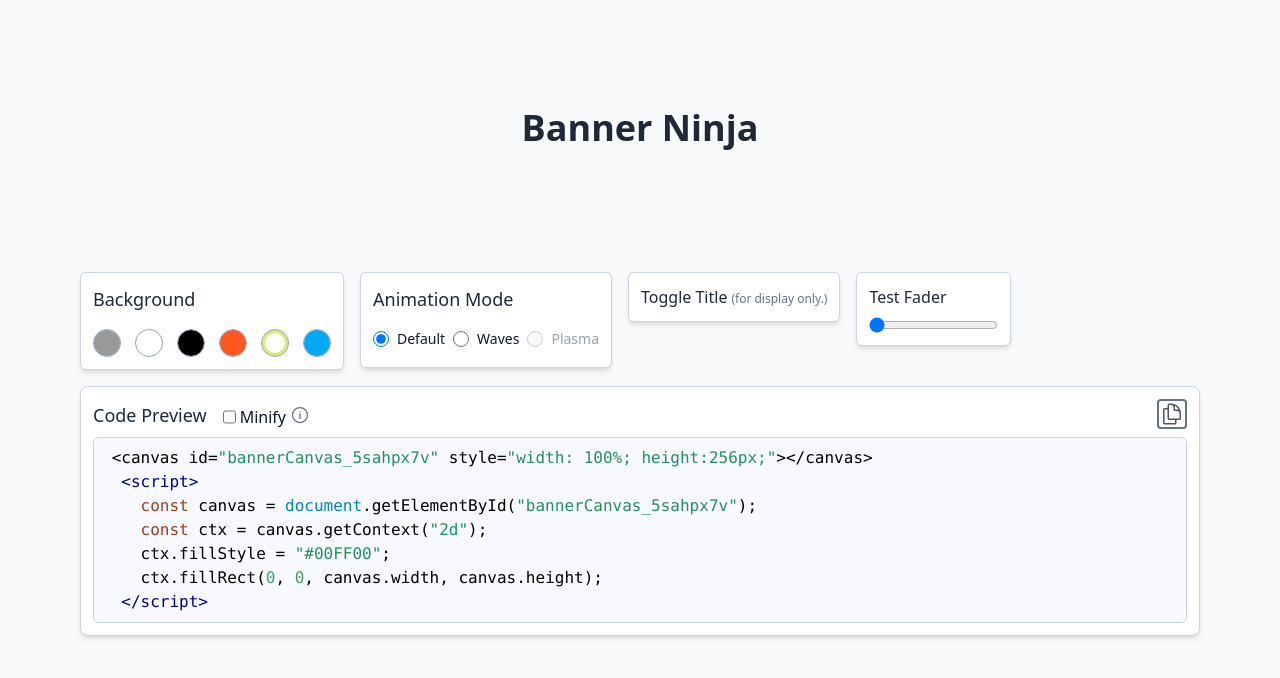
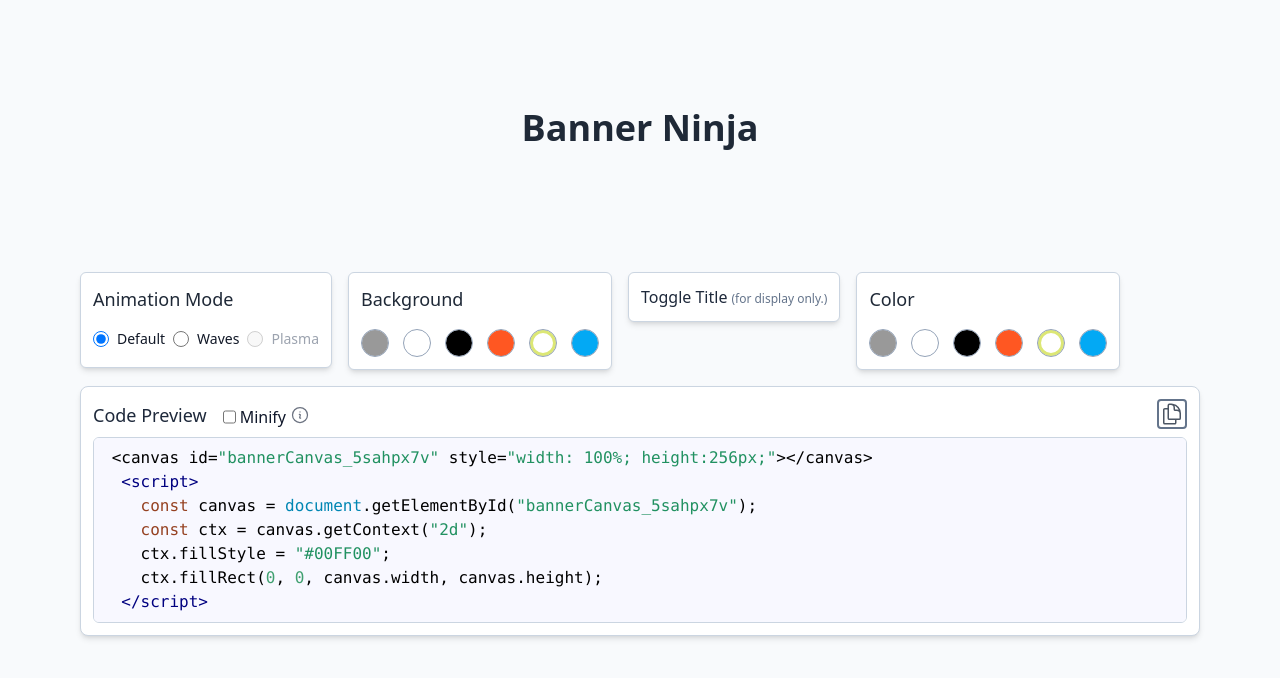
Before and after one commit to stujmar/banner-ninja, a React (Vite) app: page / in a window 1280 px wide. Shown: the top 678 px of the page. Built offline with nearby package versions, Linux system fonts and the light colour scheme.

Commit message:
[sm] got wave properties mapping to control components

```diff
--- a/src/App.tsx
+++ b/src/App.tsx
@@ -10,14 +10,14 @@ import Fader from './components/Fader';
 function App() {
   let canvas: any, ctx: any;
   const settingsRef = useRef(null);
-  const [color, setColor] = useState("#dce775");
-  const [initalized, setInitalized] = useState(false);
+  // const [initalized, setInitalized] = useState(false);
   const [mode, setMode] = useState("default");
   const [settings, setSettings] = useState<any>(getInitialState(mode));
   const [titleSettings, setTitleSettings] = useState({
     text: "Banner Ninja",
     isActive: true,
   });
+  const [controls, setControls] = useState([]);
 
   const idHash = useMemo(() => {
     return Math.random().toString(36).substring(2, 6) + Math.random().toString(36).substring(2, 6)
@@ -34,6 +34,33 @@ function App() {
     setMode(mode);
     setSettings(getInitialState(mode));
   }
+
+  // useEffect to update settings
+  useEffect(() => {
+    console.log(settings)
+    settingsRef.current = settings;
+    setControls(
+
+      settings.properties.map((property: any) => {
+        switch (property.type) {
+          case "color":
+            return <ColorPicker key={property.label} label={property.label} onChange={handleColorChange} />
+          case "range":
+            return <Fader
+                      key={property.label}
+                      label={property.label}
+                      min={property.min}
+                      max={property.max}
+                      step={property.step}
+                      value={property.value}
+                      onChange={handleSettingsChange} />
+          default:
+            break;
+        }
+        // console.log(property.label);
+      })
+    )
+  }, [settings]);
 
   const handleColorChange = (newColor: {label: string, value: string}) => {
     let labelString: string = newColor.label.toLowerCase();
@@ -53,14 +80,15 @@ function App() {
         <div className="container overflow-hidden max-w-6xl flex flex-col p-4 bg-slate-50 mx-auto h-screen justify-start items-center md:items-start">
           <div>
             {/* Top Row */}
-            <div className="flex items-start gap-4">
+            <div className="flex items-start flex-wrap gap-4">
+            <ModePicker mode={mode} onClick={(e) => {handleModeChange(e)}} />
               <div className="flex flex-col gap-4">
                 {!!getInitialState(mode)?.foreground && <ColorPicker label={"foreground"} onChange={(e) => handleColorChange(e)} />}
                 <ColorPicker label={"background"} onChange={handleColorChange} />
               </div>
-            <ModePicker mode={mode} onClick={(e) => {handleModeChange(e)}} />
             <ToggleButton label={"Toggle Title"} explainer={"(for display only.)"} onClick={toggleTitle} />
-            <Fader label="Test Fader" min={0} max={0} value={0} step={0} onChange={handleSettingsChange}/>
+            {/* <Fader label="Test Fader" min={0} max={0} value={0} step={0} onChange={handleSettingsChange}/> */}
+            {controls}
             </div>
           </div>
           <div className="p-2"></div>
--- a/src/components/CodePreview.tsx
+++ b/src/components/CodePreview.tsx
@@ -78,7 +78,7 @@ const CodePreview = ({color, idHash}: CodePreviewProps) => {
     <div className="w-full rounded-lg p-3 relative overflow-hidden border border-slate-300 shadow-md bg-white">
         <div className="flex justify-between items-end w-full">
           <div className="flex items-end gap-4">
-          <div className="text-gray-800 font-medium text-lg">Code Preview</div>
+          <div className="text-slate-800 font-medium text-lg">Code Preview</div>
           <label className="flex">
               <input
                 className="mr-2"
@@ -87,9 +87,9 @@ const CodePreview = ({color, idHash}: CodePreviewProps) => {
                 onChange={()=>{setIsMinified(!isMinified)}}
                 />
               <div className="flex gap-1 items">
-                <span className="-ml-1 text-gray-900">Minify</span>
+                <span className="-ml-1 text-slate-900">Minify</span>
                 <Tippy placement="right" theme="material" content={
-                  <div className="bg-gray-200 text-sm leading-3 w-max font-medium text-red-800">
+                  <div className="text-sm leading-3 w-max font-medium text-red-800">
                     <span>For best performance </span><br />
                     <span className=" inline-block mt-1">have minify off while editing.</span></div>}
                     >
@@ -102,7 +102,7 @@ const CodePreview = ({color, idHash}: CodePreviewProps) => {
           </div>
           <div className="flex justify-end items-center">
           <div className={`bg-green-200 p-1 rounded-lg shadow  text-sm font-bold text-green-600 mr-2 transition-all ${isCopying ? "opacity-100" : "opacity-0"}`}>COPIED</div>
-          <button onClick={()=>copyToClipboard()} className="text-gray-600 border-2 border-slate-500 rounded p-px hover:bg-gray-300">
+          <button onClick={()=>copyToClipboard()} className="text-gray-600 border-2 border-slate-500 rounded p-px hover:bg-slate-100">
             <svg  className="w-6 h-6" xmlns="http://www.w3.org/2000/svg" fill="none" viewBox="0 0 24 24" strokeWidth={1.5} stroke="currentColor">
               <path strokeLinecap="round" strokeLinejoin="round" d="M15.75 17.25v3.375c0 .621-.504 1.125-1.125 1.125h-9.75a1.125 1.125 0 01-1.125-1.125V7.875c0-.621.504-1.125 1.125-1.125H6.75a9.06 9.06 0 011.5.124m7.5 10.376h3.375c.621 0 1.125-.504 1.125-1.125V11.25c0-4.46-3.243-8.161-7.5-8.876a9.06 9.06 0 00-1.5-.124H9.375c-.621 0-1.125.504-1.125 1.125v3.5m7.5 10.375H9.375a1.125 1.125 0 01-1.125-1.125v-9.25m12 6.625v-1.875a3.375 3.375 0 00-3.375-3.375h-1.5a1.125 1.125 0 01-1.125-1.125v-1.5a3.375 3.375 0 00-3.375-3.375H9.75" />
             </svg>
@@ -110,10 +110,10 @@ const CodePreview = ({color, idHash}: CodePreviewProps) => {
           </div>
         </div>
       <div className="mt-2 text-base relative">
-        {isLoading && <div className="absolute h-full w-full z-20 inset-0 bg-black/10 flex justify-center items-center">
+        {isLoading && <div className="absolute h-full w-full z-20 inset-0 bg-slate-50 flex justify-center items-center">
           <img className="opacity-50 w-16" src={loadingGif} />
         </div>}
-        <div className="relative border border-slate-300 rounded-md overflow-hidden" style={{background: "rgb(248, 248, 255)"}}>
+        <div className="relative border border-slate-300 rounded-md overflow-hidden">
         <SyntaxHighlighter language="javascript" style={docco}>
         {displayCode}
         </SyntaxHighlighter>
--- a/src/components/Fader.tsx
+++ b/src/components/Fader.tsx
@@ -16,9 +16,9 @@ const Fader = ({label, min, max, value, step, onChange}: FaderProps) => {
   }
 
   return (
-    <div className="flex flex-col gap-2 bg-white p-3 rounded-md border border-slate-300 shadow-md hover:shadow-sm hover:bg-slate-50">
+    <div className="flex flex-col gap-2 bg-white p-3 rounded-md border border-slate-300 shadow-md">
       <span className="font-medium text-left text-slate-800">{label}</span>
-      <input type="range" name="timeSlider" onChange={(e) => onChange(e)} value={value} min="1" max="240"></input>
+      <input type="range" name="timeSlider" onChange={(e) => handleChange(e)} value={value} min={min} max={max} step={step}></input>
     </div>
   );
 };
--- a/src/components/animations/getInitialState.tsx
+++ b/src/components/animations/getInitialState.tsx
@@ -9,6 +9,7 @@ const getInitialState = (mode: string) => {
         properties: [
           {
             label: "Amplitude",
+            attribute: "amplitude",
             type: "range",
             min: -500,
             max: 500,
@@ -17,6 +18,7 @@ const getInitialState = (mode: string) => {
           },
           {
             label: "Frequency",
+            attribute: "frequency",
             type: "range",
             min: 0.01,
             max: 0.5,
@@ -24,18 +26,20 @@ const getInitialState = (mode: string) => {
             step: 0.001
           },
           {
+            label: "Line Color",
+            attribute: "lineColor",
+            type: "color",
+            value: "#000000"
+          },
+          {
             label: "Line Width",
+            attribute: "lineWidth",
             type: "range",
             min: 1,
             max: 20,
             value: 7.2,
             step: 1
           },
-          {
-            label: "Line Color",
-            type: "color",
-            value: "#000000"
-          }
         ],
         trails: 0.016,
         echo: 10,
@@ -46,6 +50,13 @@ const getInitialState = (mode: string) => {
     case "default":
     return {
       mode: "default",
+      properties: [
+        {
+          label: "Color",
+          type: "color",
+          value: "#000000"
+        }
+      ],
       background: "#00FF00",
     }
   };
--- a/src/components/animations/renderWave.js
+++ b/src/components/animations/renderWave.js
@@ -2,33 +2,35 @@ function renderWave(size, wave) {
   this.fillStyle = wave.background;
   this.rect(0, 0, size.width, size.height);
   this.fill();
-  // console.log("painting bg", wave.background, size);
 
+  let [amplitude, frequency, lineColor, lineWidth] = wave.properties;
 
   const drawCircle = (wave) => {
+
     this.save();
     this.beginPath();
     this.arc(wave.x, wave.y, wave.radius, 0, Math.PI * 2);
     this.fillStyle = wave.foreground;
     this.globalAlpha = wave.alpha;
-    this.fill();
+    // this.fill();
     this.closePath();
     this.restore();
   };
-  // console.log(wave)
+
   const drawLine = (wave) => {
     this.save();
     let centerY = size.height/2;
     let previousX = -1;
     this.strokeStyle = wave.foreground.slice(0);
-    this.lineWidth = wave.lineWidth;
+    this.lineWidth = lineWidth.value;
     this.beginPath()
-    this.moveTo(-wave.lineWidth, centerY)
+    this.moveTo(-lineWidth.value, centerY)
     for (let i = 0; i < size.width; i++) {
       if (i > previousX) {
-        this.lineTo(i, centerY + Math.sin(i * 0.01) * 100)
+        this.lineTo(i, centerY + Math.sin(i * 0.01) * amplitude.value)
       }
     }
+    this.fillStyle = "none";
     this.stroke()
     this.restore();
 
--- a/src/output.css
+++ b/src/output.css
@@ -692,6 +692,10 @@ video {
   flex-direction: column;
 }
 
+.flex-wrap {
+  flex-wrap: wrap;
+}
+
 .items-start {
   align-items: flex-start;
 }
@@ -812,6 +816,16 @@ video {
 .bg-lime-500 {
   --tw-bg-opacity: 1;
   background-color: rgb(132 204 22 / var(--tw-bg-opacity));
+}
+
+.bg-blue-100 {
+  --tw-bg-opacity: 1;
+  background-color: rgb(219 234 254 / var(--tw-bg-opacity));
+}
+
+.bg-sky-50 {
+  --tw-bg-opacity: 1;
+  background-color: rgb(240 249 255 / var(--tw-bg-opacity));
 }
 
 .p-4 {
@@ -945,6 +959,11 @@ video {
   color: rgb(100 116 139 / var(--tw-text-opacity));
 }
 
+.text-slate-900 {
+  --tw-text-opacity: 1;
+  color: rgb(15 23 42 / var(--tw-text-opacity));
+}
+
 .opacity-100 {
   opacity: 1;
 }
@@ -997,6 +1016,16 @@ body {
 .hover\:bg-slate-50:hover {
   --tw-bg-opacity: 1;
   background-color: rgb(248 250 252 / var(--tw-bg-opacity));
+}
+
+.hover\:bg-slate-100:hover {
+  --tw-bg-opacity: 1;
+  background-color: rgb(241 245 249 / var(--tw-bg-opacity));
+}
+
+.hover\:bg-slate-200:hover {
+  --tw-bg-opacity: 1;
+  background-color: rgb(226 232 240 / var(--tw-bg-opacity));
 }
 
 .hover\:shadow-sm:hover {
--- a/tsconfig.json
+++ b/tsconfig.json
@@ -16,7 +16,7 @@
     "noEmit": true,
     "jsx": "react-jsx",
   },
-  "include": ["src"],
+  "include": ["src", "EditableTitle.tsx"],
   "references": [{ "path": "./tsconfig.node.json" }],
   "exclude": [
     "node_modules"
```
